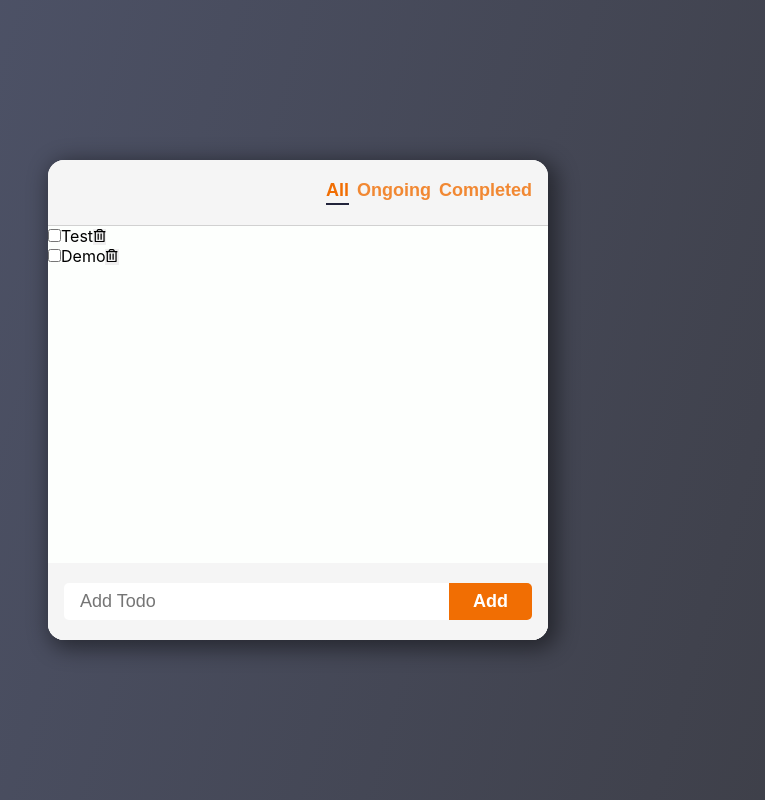
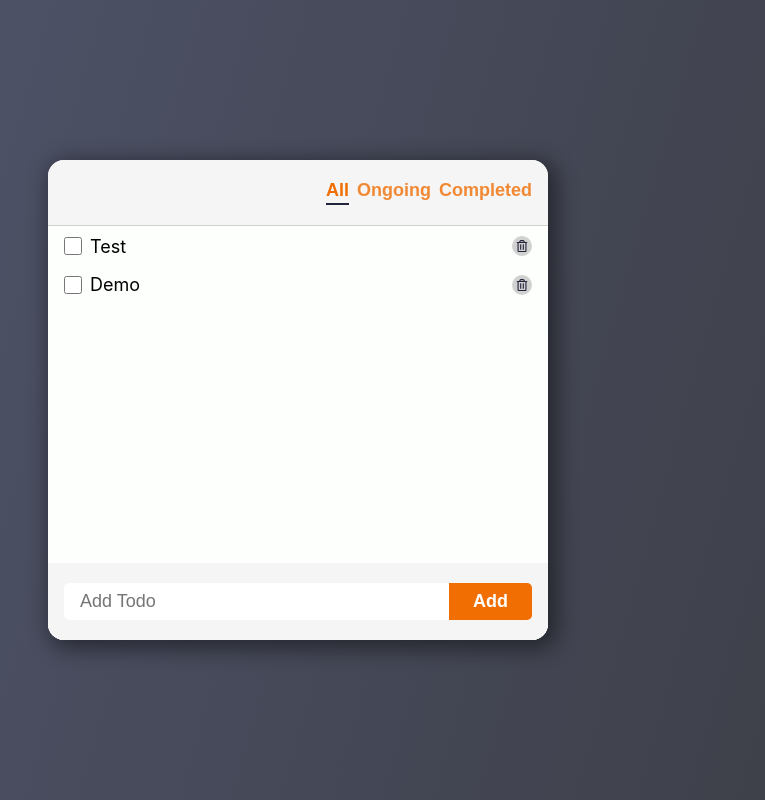
Before and after one commit to Janepark87/react-todo, a React (Create React App) app: page / in a window 1280 px wide. Shown: the whole page, without its empty margins (342-1107 px from the left). Built offline with nearby package versions, Linux system fonts and the light colour scheme.

Commit message:
update UI - todo list

```diff
--- a/src/components/AddTodo/AddTodo.jsx
+++ b/src/components/AddTodo/AddTodo.jsx
@@ -21,7 +21,7 @@ export default function AddTodo({ onAddTodo }) {
 	return (
 		<form className={styles.form} onSubmit={handleSubmit}>
 			<input type="text" className={styles.input} value={text} onChange={(e) => setText(e.target.value)} placeholder="Add Todo" />
-			<button type="submit" className={styles['submit-btn']}>
+			<button type="submit" className={styles['btn-submit']}>
 				Add
 			</button>
 		</form>
--- a/src/components/AddTodo/AddTodo.module.css
+++ b/src/components/AddTodo/AddTodo.module.css
@@ -14,7 +14,7 @@
 	outline: none;
 }
 
-.submit-btn {
+.btn-submit {
 	padding: 0 1.5rem;
 	color: var(--color-white);
 	background-color: var(--color-accent);
@@ -24,6 +24,6 @@
 	cursor: pointer;
 }
 
-.submit-btn:hover {
+.btn-submit:hover {
 	filter: brightness(105%);
 }
--- a/src/components/Todo/Todo.jsx
+++ b/src/components/Todo/Todo.jsx
@@ -1,4 +1,5 @@
 import { FaRegTrashAlt } from 'react-icons/fa';
+import styles from './Todo.module.css';
 
 export default function Todo({ todo, onUpdate, onDelete }) {
 	const { id, text, status } = todo;
@@ -14,10 +15,12 @@ export default function Todo({ todo, onUpdate, onDelete }) {
 		});
 	};
 	return (
-		<li>
-			<input type="checkbox" id={`todoCheckbox-${id}`} checked={status === 'completed'} onChange={handleUpdatedEvent} />
-			<label htmlFor={`todoCheckbox-${id}`}>{text}</label>
-			<button type="button" onClick={handleDeletedEvent}>
+		<li className={styles.todo}>
+			<input type="checkbox" className={styles.checkbox} id={`todoCheckbox-${id}`} checked={status === 'completed'} onChange={handleUpdatedEvent} />
+			<label htmlFor={`todoCheckbox-${id}`} className={styles.label}>
+				{text}
+			</label>
+			<button type="button" onClick={handleDeletedEvent} className={styles['btn-delete']}>
 				<FaRegTrashAlt />
 			</button>
 		</li>
--- /dev/null
+++ b/src/components/Todo/Todo.module.css
@@ -0,0 +1,43 @@
+.todo {
+	display: flex;
+	justify-content: space-between;
+	align-items: center;
+	padding: 0.5rem 1rem;
+	margin: 0.1rem 0;
+	gap: 0.5rem;
+}
+
+.checkbox {
+	width: 1.125rem;
+	height: 1.125rem;
+}
+
+.label {
+	flex-grow: 1;
+	font-size: 1.125rem;
+}
+
+.btn-delete {
+	width: 1.25rem;
+	height: 1.25rem;
+	padding: 0.25rem;
+	background-color: var(--color-grey);
+	border-radius: 50%;
+	cursor: pointer;
+	transition: background-color 0.3s ease-in-out;
+}
+
+.btn-delete:hover {
+	background-color: var(--color-accent);
+	transform: rotate(5deg) scale(1.1);
+}
+
+.btn-delete svg {
+	color: var(--color-text);
+	font-size: 0.75rem;
+	transition: color 0.3s ease-in-out;
+}
+
+.btn-delete:hover svg {
+	color: var(--color-white);
+}
--- a/src/components/TodoList/TodoList.module.css
+++ b/src/components/TodoList/TodoList.module.css
@@ -1,7 +1,8 @@
 .todo-container {
+	height: 100%;
+	min-height: 0;
 	display: flex;
 	flex-direction: column;
-	height: 100%;
 	background-color: var(--color-bg);
 }
 
--- a/src/index.css
+++ b/src/index.css
@@ -5,6 +5,9 @@
 	--color-grey: #d1d1d1;
 	--color-accent: #f16e03;
 	--color-white: #ffffff;
+	--color-scrollbar: #aaa7a7;
+
+	accent-color: var(--color-accent);
 }
 
 * {
@@ -19,7 +22,6 @@ body {
 	justify-content: center;
 	align-items: center;
 	background: linear-gradient(106deg, rgba(81, 87, 111, 1) 0%, rgba(60, 61, 69, 1) 100%);
-
 	font-size: 16px;
 	font-family: -apple-system, BlinkMacSystemFont, 'Segoe UI', 'Roboto', 'Oxygen', 'Ubuntu', 'Cantarell', 'Fira Sans', 'Droid Sans', 'Helvetica Neue',
 		sans-serif;
@@ -53,3 +55,20 @@ button {
 	outline: none;
 	border: none;
 }
+
+::-webkit-scrollbar {
+	width: 0.5rem;
+}
+
+::-webkit-scrollbar-track {
+	background-color: var(--color-bg-dark);
+}
+
+::-webkit-scrollbar-thumb {
+	background-color: var(--color-scrollbar);
+	border-radius: 1rem;
+}
+
+::-webkit-scrollbar-thumb:hover {
+	background-color: var(--color-accent);
+}
```
